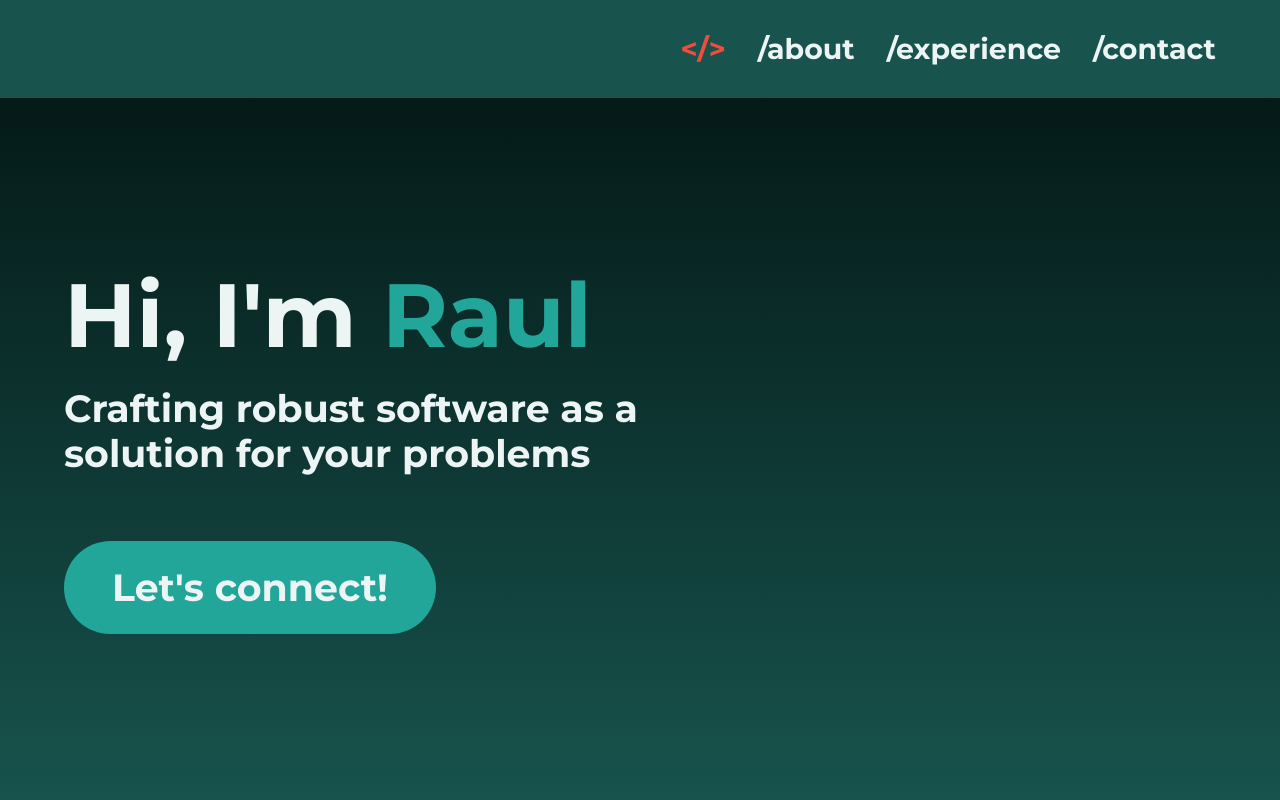
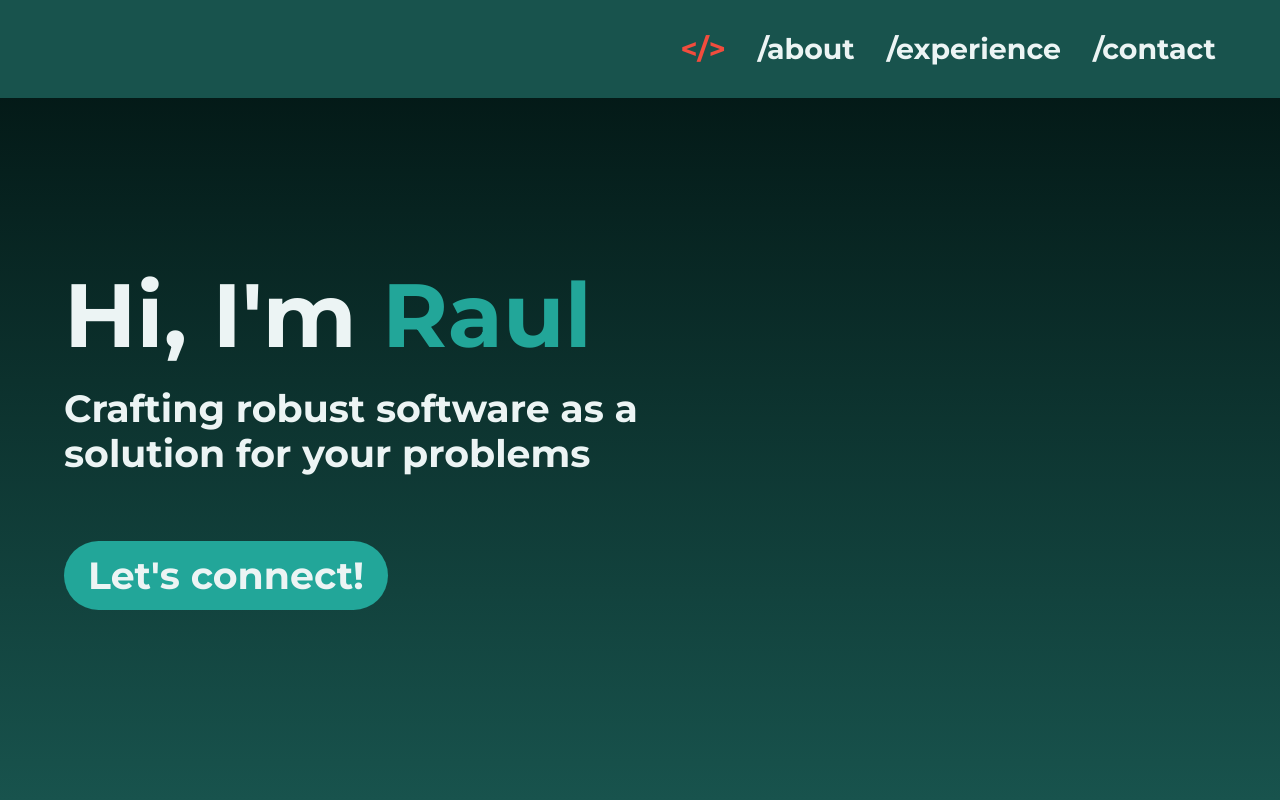
Before and after one commit to chirigutraul/personal-website, a React (Vite) app: page / in a window 1280 px wide. Shown: the top 800 px of the page. Built offline with nearby package versions, Linux system fonts and the light colour scheme.

Commit message:
replaced lets connect button

```diff
--- a/src/components/Hero.tsx
+++ b/src/components/Hero.tsx
@@ -1,4 +1,11 @@
+import Button from "./Button";
+
 const Hero = () => {
+  const scrollToContact = () => {
+    const contactSection = document.getElementById("contact");
+    contactSection?.scrollIntoView();
+  };
+
   return (
     <div
       id="hero-section"
@@ -13,11 +20,12 @@ const Hero = () => {
             <h4>Crafting robust software as a solution for your problems</h4>
           </div>
           <div>
-            <button className="px-6 py-3 rounded-full bg-primary md:px-12 md:py-6">
-              <a href="#contact">
-                <h4>Let's connect!</h4>
-              </a>
-            </button>
+            <Button
+              text="Let's connect!"
+              size="large"
+              type="primary"
+              onClick={scrollToContact}
+            />
           </div>
         </div>
         <div id="#artwork-container" className=""></div>
```
